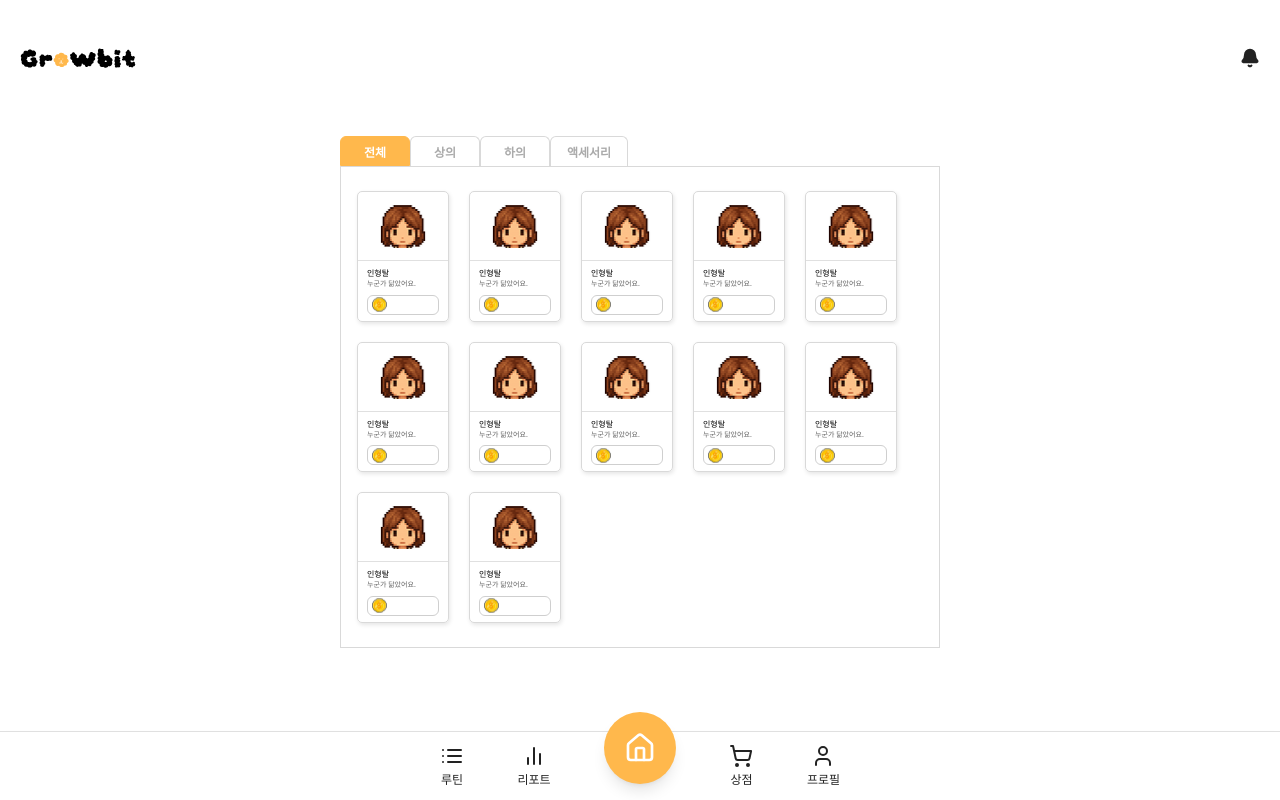
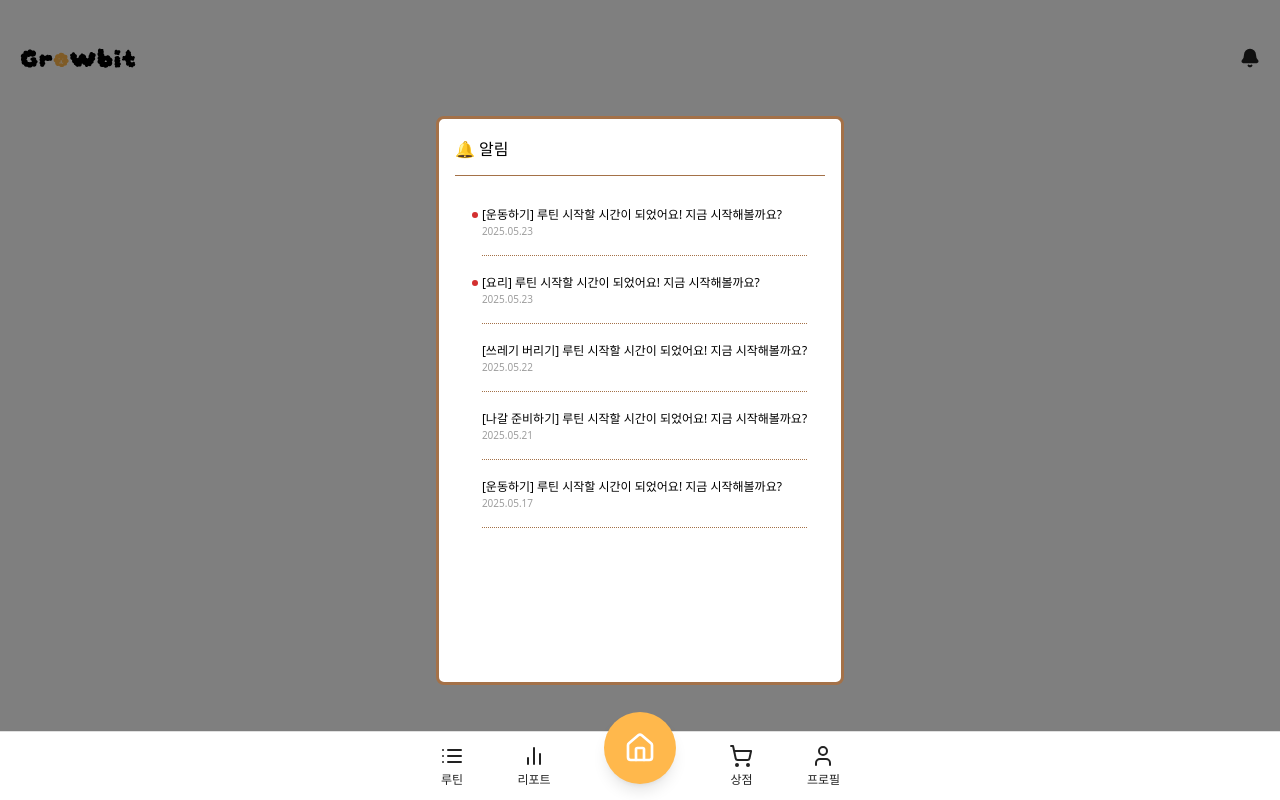
Before and after one commit to prgrms-web-devcourse-final-project/WBE4_5_GCC_FE, a Next.js app: page /practice in a window 1280 px wide. Built offline with nearby package versions, Linux system fonts and the light colour scheme.

Commit message:
알림 모달

```diff
--- /dev/null
+++ b/src/app/components/common/Noti.tsx
@@ -0,0 +1,29 @@
+type Noti = {
+  title: string;
+  date: string;
+  new: boolean;
+};
+
+export default function NotiContent({ noti }: { noti: Noti[] }) {
+  return (
+    <>
+      {noti.map((item, idx) => (
+        <div
+          key={idx}
+          className="relative cursor-pointer border-b border-dotted border-[#a47148] pb-[16px]"
+          onClick={() => {
+            // 클릭 시 처리 로직
+          }}
+        >
+          {item.new && (
+            <div className="absolute top-[6px] left-[-10px] h-[6px] w-[6px] rounded-full bg-[#d32f2f]" />
+          )}
+          <h1 className="text-[12px] font-medium">{item.title}</h1>
+          <h2 className="text-[10px] font-medium text-[#9e9e9e]">
+            {item.date}
+          </h2>
+        </div>
+      ))}
+    </>
+  );
+}
--- /dev/null
+++ b/src/app/components/common/Notification.tsx
@@ -0,0 +1,40 @@
+import NotiContent from './Noti';
+
+type Noti = {
+  title: string;
+  date: string;
+  new: boolean;
+};
+
+export default function Notification({
+  setOpenNoti,
+  className,
+  noti,
+}: {
+  setOpenNoti: (value: boolean) => void;
+  className?: string;
+  noti: Noti[];
+}) {
+  return (
+    <div
+      className="fixed inset-0 z-50 flex items-center justify-center bg-black/50"
+      onClick={() => setOpenNoti(false)}
+    >
+      <div
+        className="absolute z-100 flex flex-col"
+        onClick={(e) => e.stopPropagation()}
+      >
+        <div
+          className={`mx-auto flex h-[569px] w-full min-w-[350px] flex-col gap-4 overflow-scroll rounded-[8px] border-3 border-[#A47148] bg-white px-4 py-[18px] ${className}`}
+        >
+          <div className="mb-[14px] border-b border-[#a47148] pb-[14px]">
+            🔔 알림
+          </div>
+          <div className="flex flex-col gap-[18px] pr-[18px] pl-[27px]">
+            <NotiContent noti={noti} />
+          </div>
+        </div>
+      </div>
+    </div>
+  );
+}
--- a/src/app/components/common/ui/Header.tsx
+++ b/src/app/components/common/ui/Header.tsx
@@ -3,6 +3,7 @@ import Image from 'next/image';
 import logo from '/public/Logo.svg';
 import bell from '/public/bell.svg';
 import { usePathname, useRouter } from 'next/navigation';
+import { useState } from 'react';
 
 export default function Header() {
   const pathname = usePathname();
@@ -13,6 +14,7 @@ export default function Header() {
     pathname.startsWith('/shop') ||
     pathname.startsWith('/admin')
   );
+  const [openNoti, setOpenNoti] = useState(false);
   return (
     <>
       {showHeader && (
@@ -33,6 +35,7 @@ export default function Header() {
             //height={20}
             className="cursor-pointer"
             style={{ height: 'auto' }}
+            onClick={() => setOpenNoti(true)}
           />
         </div>
       )}
--- a/src/app/page.tsx
+++ b/src/app/page.tsx
@@ -13,7 +13,8 @@ import { useRouter } from 'next/navigation';
 import Quest from './components/main/Quest';
 
 export default function Main() {
-  const [loading, setLoading] = useState(true);
+  // 나중엔 true로 바꿔야함
+  const [loading, setLoading] = useState(false);
   const [openQuest, setOpenQuest] = useState(false);
 
   const router = useRouter();
@@ -21,22 +22,22 @@ export default function Main() {
     router.push('/collection');
   };
 
-  useEffect(() => {
-    try {
-      const fetchData = async () => {
-        // 유저 정보 불러오기 API
-        const userInfo = await me();
-        console.log('유저 정보:', userInfo);
-        // 오늘의 루틴 불러오기 API
-        UserRoutine();
-      };
-      fetchData();
-    } catch (error) {
-      console.error('유저 정보를 불러오지 못했습니다', error);
-    } finally {
-      setLoading(false);
-    }
-  }, []);
+  // useEffect(() => {
+  //   try {
+  //     const fetchData = async () => {
+  //       // 유저 정보 불러오기 API
+  //       const userInfo = await me();
+  //       console.log('유저 정보:', userInfo);
+  //       // 오늘의 루틴 불러오기 API
+  //       UserRoutine();
+  //     };
+  //     fetchData();
+  //   } catch (error) {
+  //     console.error('유저 정보를 불러오지 못했습니다', error);
+  //   } finally {
+  //     setLoading(false);
+  //   }
+  // }, []);
   return (
     <>
       {loading && <div></div>}
--- a/src/app/practice/page.tsx
+++ b/src/app/practice/page.tsx
@@ -1,119 +1,40 @@
 'use client';
+import { useState } from 'react';
+import Notification from '../components/common/Notification';
 
-import ItemCard from '../components/shop/ItemCard';
-import Tabs from '../components/shop/Tabs';
-import { useState } from 'react';
-import item1 from '@/app/assets/images/item1.png';
+export default function page() {
+  const [openNoti, setOpenNoti] = useState(false);
 
-export default function Practice() {
-  const tabList = ['전체', '상의', '하의', '액세서리'];
-  const [selectedTab, setSelectedTab] = useState(`${tabList[0]}`);
-
-  const items = [
+  const [noti, setNoti] = useState([
     {
-      id: 1,
-      image: item1,
-      name: '인형탈',
-      description: '누군가 닮았어요.',
-      category: '상의',
+      title: '[운동하기] 루틴 시작할 시간이 되었어요! 지금 시작해볼까요?',
+      date: '2025.05.23',
+      new: true,
     },
     {
-      id: 2,
-      image: item1,
-      name: '인형탈',
-      description: '누군가 닮았어요.',
-      category: '상의',
+      title: '[요리] 루틴 시작할 시간이 되었어요! 지금 시작해볼까요?',
+      date: '2025.05.23',
+      new: true,
     },
     {
-      id: 3,
-      image: item1,
-      name: '인형탈',
-      description: '누군가 닮았어요.',
-      category: '상의',
+      title: '[쓰레기 버리기] 루틴 시작할 시간이 되었어요! 지금 시작해볼까요?',
+      date: '2025.05.22',
+      new: false,
     },
     {
-      id: 4,
-      image: item1,
-      name: '인형탈',
-      description: '누군가 닮았어요.',
-      category: '하의',
+      title: '[나갈 준비하기] 루틴 시작할 시간이 되었어요! 지금 시작해볼까요?',
+      date: '2025.05.21',
+      new: false,
     },
     {
-      id: 5,
-      image: item1,
-      name: '인형탈',
-      description: '누군가 닮았어요.',
-      category: '액세서리',
+      title: '[운동하기] 루틴 시작할 시간이 되었어요! 지금 시작해볼까요?',
+      date: '2025.05.17',
+      new: false,
     },
-    {
-      id: 6,
-      image: item1,
-      name: '인형탈',
-      description: '누군가 닮았어요.',
-      category: '액세서리',
-    },
-    {
-      id: 7,
-      image: item1,
-      name: '인형탈',
-      description: '누군가 닮았어요.',
-      category: '액세서리',
-    },
-    {
-      id: 8,
-      image: item1,
-      name: '인형탈',
-      description: '누군가 닮았어요.',
-      category: '액세서리',
-    },
-    {
-      id: 9,
-      image: item1,
-      name: '인형탈',
-      description: '누군가 닮았어요.',
-      category: '액세서리',
-    },
-    {
-      id: 10,
-      image: item1,
-      name: '인형탈',
-      description: '누군가 닮았어요.',
-      category: '액세서리',
-    },
-    {
-      id: 11,
-      image: item1,
-      name: '인형탈',
-      description: '누군가 닮았어요.',
-      category: '액세서리',
-    },
-    {
-      id: 12,
-      image: item1,
-      name: '인형탈',
-      description: '누군가 닮았어요.',
-      category: '액세서리',
-    },
-  ];
-
-  const filteredItem =
-    selectedTab === '전체'
-      ? items
-      : items.filter((item) => item.category === selectedTab);
+  ]);
   return (
     <>
-      <div className="mx-auto mt-[50px] w-full max-w-screen-sm px-5">
-        <Tabs
-          tabs={tabList}
-          selectedTab={selectedTab}
-          setSelectedTab={setSelectedTab}
-        />
-        <div className="rounded-2 mx-auto flex w-full flex-wrap gap-5 border-1 border-[#d9d9d9] px-4 py-6">
-          {filteredItem.map((item) => (
-            <ItemCard key={item.id} item={item} />
-          ))}
-        </div>
-      </div>
+      <Notification setOpenNoti={setOpenNoti} noti={noti} />
     </>
   );
 }
```
